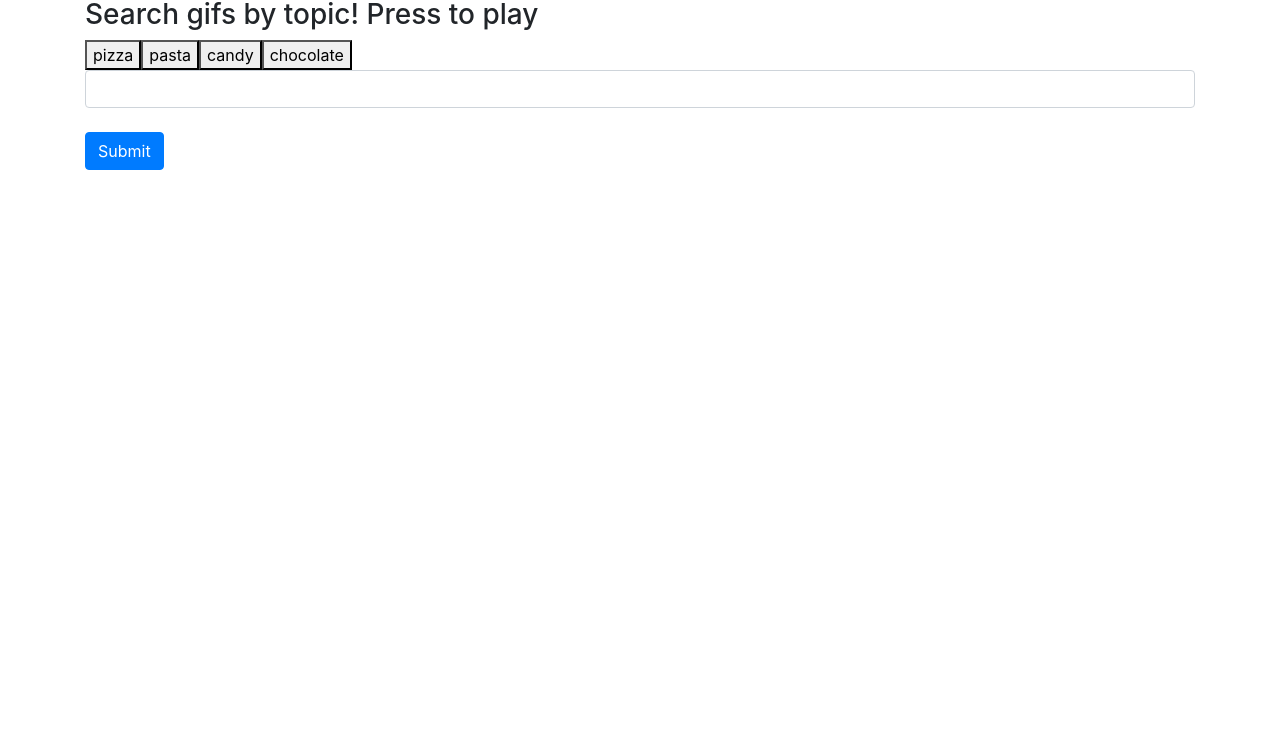
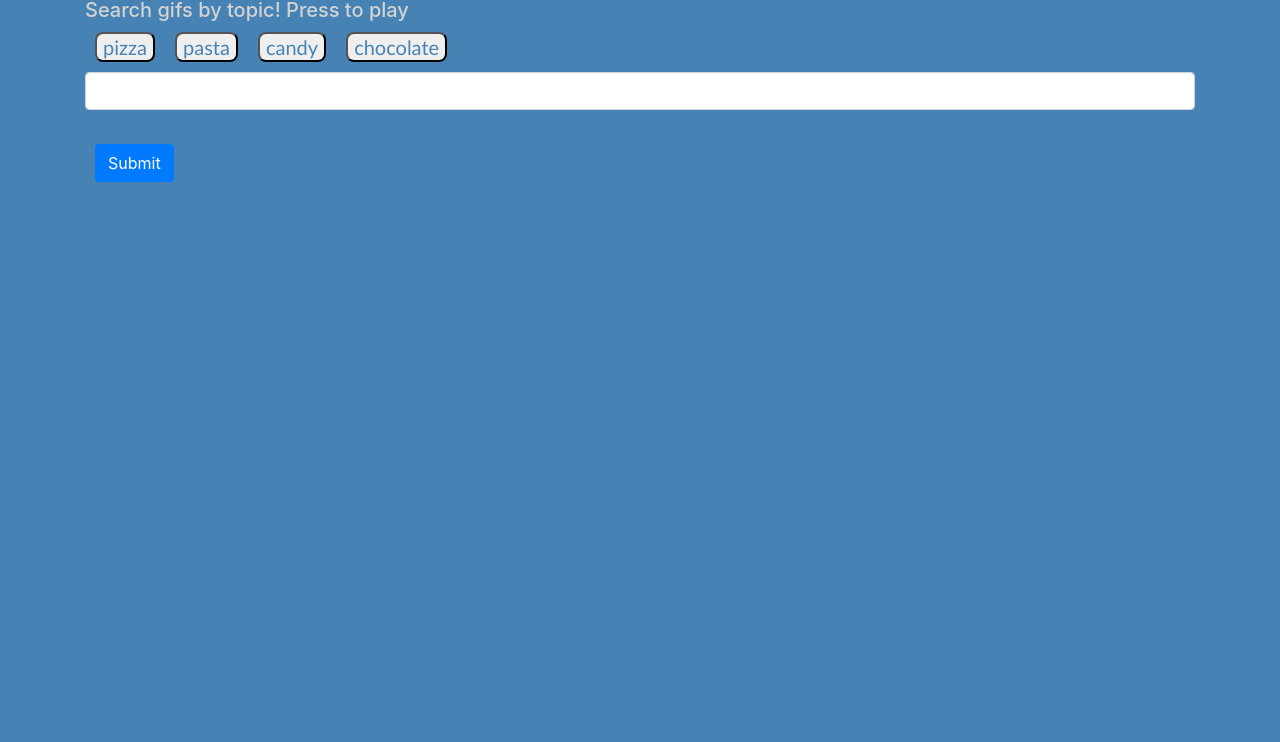
Before and after one commit to luke-osullivan/GifTastic, a plain HTML site: page index.html in a window 1280 px wide. Shown: the part 58-800 px from the top of the page. Drawn offline with nearby package versions, Linux system fonts and the light colour scheme.

Commit message:
final commit

```diff
--- a/assets/css/style.css
+++ b/assets/css/style.css
@@ -0,0 +1,28 @@
+button {
+  margin: 10px;
+}
+
+body {
+  background: steelblue;
+  color: lightgray;
+}
+
+.topicDiv {
+  float: left;
+  font-size: 15px;
+}
+
+.topic {
+  border-radius: 8px;
+  font-family: 'Gill Sans', 'Gill Sans MT', Calibri, 'Trebuchet MS', sans-serif;
+  font-size: 20px;
+  color: steelblue;
+}
+
+.topic:hover {
+  box-shadow: 0 12px 16px 0 rgba(0,0,0,0.24), 0 17px 50px 0 rgba(0,0,0,0.19);
+}
+
+img {
+  margin: 2px;
+}
--- a/index.html
+++ b/index.html
@@ -16,7 +16,7 @@
 
   <div class="container">
     <h1>Giphy Search</h1>
-    <h3>Search gifs by topic! Press to play</h3>
+    <h5>Search gifs by topic! Press to play</h5√>
     <div id="button"></div>
       <div class="form-group" id="form">
         <input type="text" class= "form-control" id="input">
```
